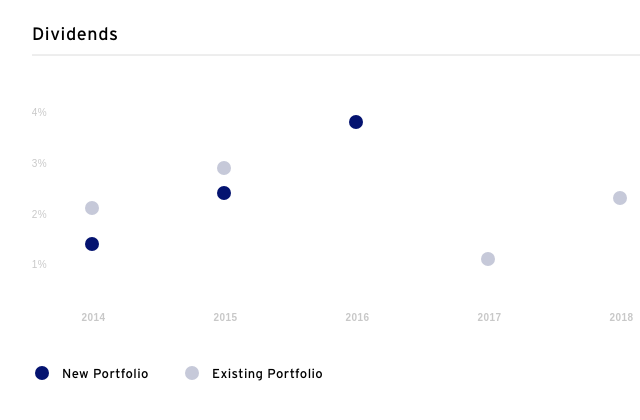
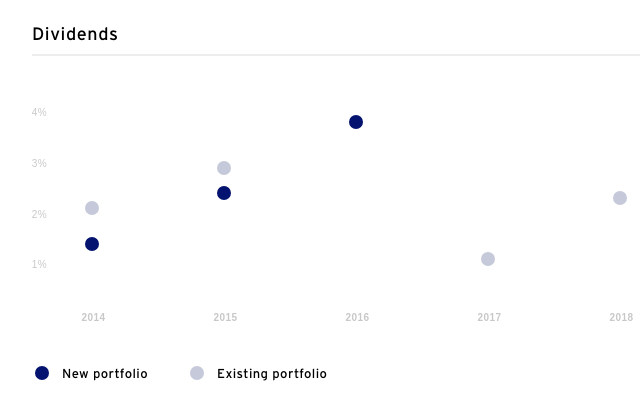
Before and after one commit to puan0601/D3ScatterPlot, a plain HTML site: page index.html in a window 1280 px wide. Shown: the full height of the page, 0-640 px from the left. Drawn offline with nearby package versions, Linux system fonts and the light colour scheme.

Commit message:
cleans up code

```diff
--- a/index.html
+++ b/index.html
@@ -43,7 +43,6 @@
             .axis--x text {
                 font-weight: 600;
             }
-
         </style>
     </head>
 
@@ -51,19 +50,20 @@
     <script src="https://d3js.org/d3.v5.min.js"></script>
     <script type="text/javascript">
         const dataSetNewPort = [
-            { year: 2014, value: 1.4},
-            { year: 2015, value: 2.4},
-            { year: 2016, value: 3.8}
+            { year: 2014, value: 1.4 },
+            { year: 2015, value: 2.4 },
+            { year: 2016, value: 3.8 }
         ];
 
         const dataSetExistingPort = [
-            { year: 2014, value: 2.1},
-            { year: 2015, value: 2.9},
+            { year: 2014, value: 2.1 },
+            { year: 2015, value: 2.9 },
             { year: 2016, value: null },
-            { year: 2017, value: 1.1},
-            { year: 2018, value: 2.3}
+            { year: 2017, value: 1.1 },
+            { year: 2018, value: 2.3 }
         ];
 
+        // helper methods to return data in array form
         function years(dataSet) {
             return dataSet.reduce((accumulator, currentData) => { return accumulator.concat(currentData.year) },[])
         }
@@ -81,13 +81,13 @@
                                      .attr('width', width + margin.left + margin.right)
                                      .attr('height', height + margin.top + margin.bottom)
                                      .append('g')
-                                        .attr('transform', `translate(${margin.left},${margin.top})`)
+                                        .attr('transform', `translate(${margin.left},${margin.top})`);
         // Add title
         const title = svg.append('text')
-                         .classed('title', true)
+                         .attr('class', 'title')
                          .attr('x', 0)
                          .attr('y', 0)
-                         .text('Dividends')
+                         .text('Dividends');
 
         // Add horizontal break line
         const brLine = svg.append('line')
@@ -96,7 +96,7 @@
                           .attr('x2', 650)
                           .attr('y2', 15)
                           .attr('stroke-width', 1)
-                          .attr('stroke', '#dcdcdc')
+                          .attr('stroke', '#dcdcdc');
 
         // X and Y scales
         const x = d3.scaleBand().rangeRound([0, width + margin.left + margin.right]).padding(0.25),
@@ -119,15 +119,15 @@
         g.append('g')
             .attr('class', 'axis axis--x')
             .attr('transform', `translate(${-margin.left + -margin.right},${height - margin.top - margin.bottom - 100})`)
-            .call(xAxis)
+            .call(xAxis);
 
 
         // y-axis
         g.append('g')
             .attr('class', 'axis axis--y')
-            .call(yAxis)
+            .call(yAxis);
 
-        // removes first "0" tick on y-axis. first-child is path() so 2nd child is the tick to target for removal
+        // Remove first "0" tick on y-axis. first-child is path() so 2nd child is the tick to target for removal
         d3.select('.axis--y .tick:nth-child(2)').remove();
 
         // Add data circles
@@ -153,12 +153,12 @@
             .attr('r', 7)
             .style('fill', '#041370');
 
-        // creates legend group
+        // Create legend group
         const legend = svg.append('g')
                         .attr('class', 'legend')
                         .attr('transform', `translate(0, ${height - 30})`);
 
-        // adds 'new portfolio' circle to legend
+        // Add 'new portfolio' circle to legend
         legend.append('circle')
               .attr('cx', 10)
               .attr('cy', 5)
@@ -166,32 +166,26 @@
               .attr('class', 'new')
               .style('fill', '#041370');
 
-        // adds 'new portfolio' text to legend
+        // Add 'new portfolio' text to legend
         legend.append('text')
               .attr('x', 30)
               .attr('y', 10)
-              .text('New Portfolio');
+              .text('New portfolio');
 
-        // adds 'existing portfolio' circle to legend
+        // Add 'existing portfolio' circle to legend
         legend.append('circle')
-              .attr('cx', 160)
+              .attr('cx', 165)
               .attr('cy', 5)
               .attr('r', 7)
               .attr('class', 'existing')
               .style('fill', '#c6c9d9');
 
-        // adds 'existing portfolio' text to legend
+        // Add 'existing portfolio' text to legend
         legend.append('text')
-              .attr('x', 180)
+              .attr('x', 185)
               .attr('y', 10)
-              .text('Existing Portfolio')
+              .text('Existing portfolio');
 
-
-
-        function render() {
-
-        }
-        window.onload = render;
     </script>
 </body>
 
```
